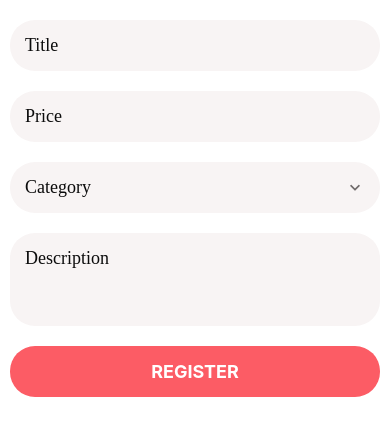
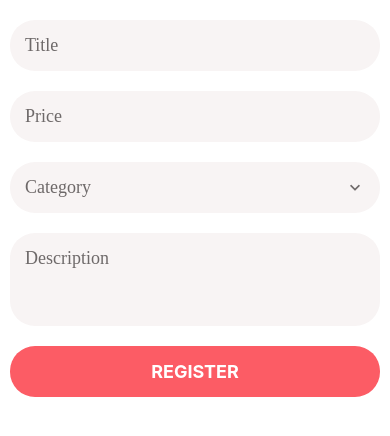
Before and after one commit to PandolfoM/doneWithIt, a React Native app: screen / in a window 390 px wide. Shown: the top 436 px of the page. Built offline with nearby package versions, Linux system fonts and the light colour scheme.

Commit message:
input styles

```diff
--- a/app/components/AppPicker.js
+++ b/app/components/AppPicker.js
@@ -4,7 +4,6 @@
   FlatList,
   Modal,
   StyleSheet,
-  TextInput,
   TouchableWithoutFeedback,
   View,
 } from "react-native";
@@ -30,9 +29,11 @@
               style={styles.icon}
             />
           )}
-          <AppText style={styles.text}>
-            {selectedItem ? selectedItem.label : placeholder}
-          </AppText>
+          {selectedItem ? (
+            <AppText style={styles.text}>{selectedItem.label}</AppText>
+          ) : (
+            <AppText style={styles.placeholder}>{placeholder}</AppText>
+          )}
           <MaterialCommunityIcons
             name="chevron-down"
             size={20}
@@ -74,6 +75,10 @@
   icon: {
     marginRight: 10,
   },
+  placeholder: {
+    color: defaultStyles.colors.medium,
+    flex: 1,
+  },
   text: {
     flex: 1,
   },
--- a/app/components/AppTextInput.js
+++ b/app/components/AppTextInput.js
@@ -15,7 +15,11 @@
           style={styles.icon}
         />
       )}
-      <TextInput style={defaultStyles.text} {...otherProps} />
+      <TextInput
+        placeholderTextColor={defaultStyles.colors.medium}
+        style={defaultStyles.text}
+        {...otherProps}
+      />
     </View>
   );
 }
```
